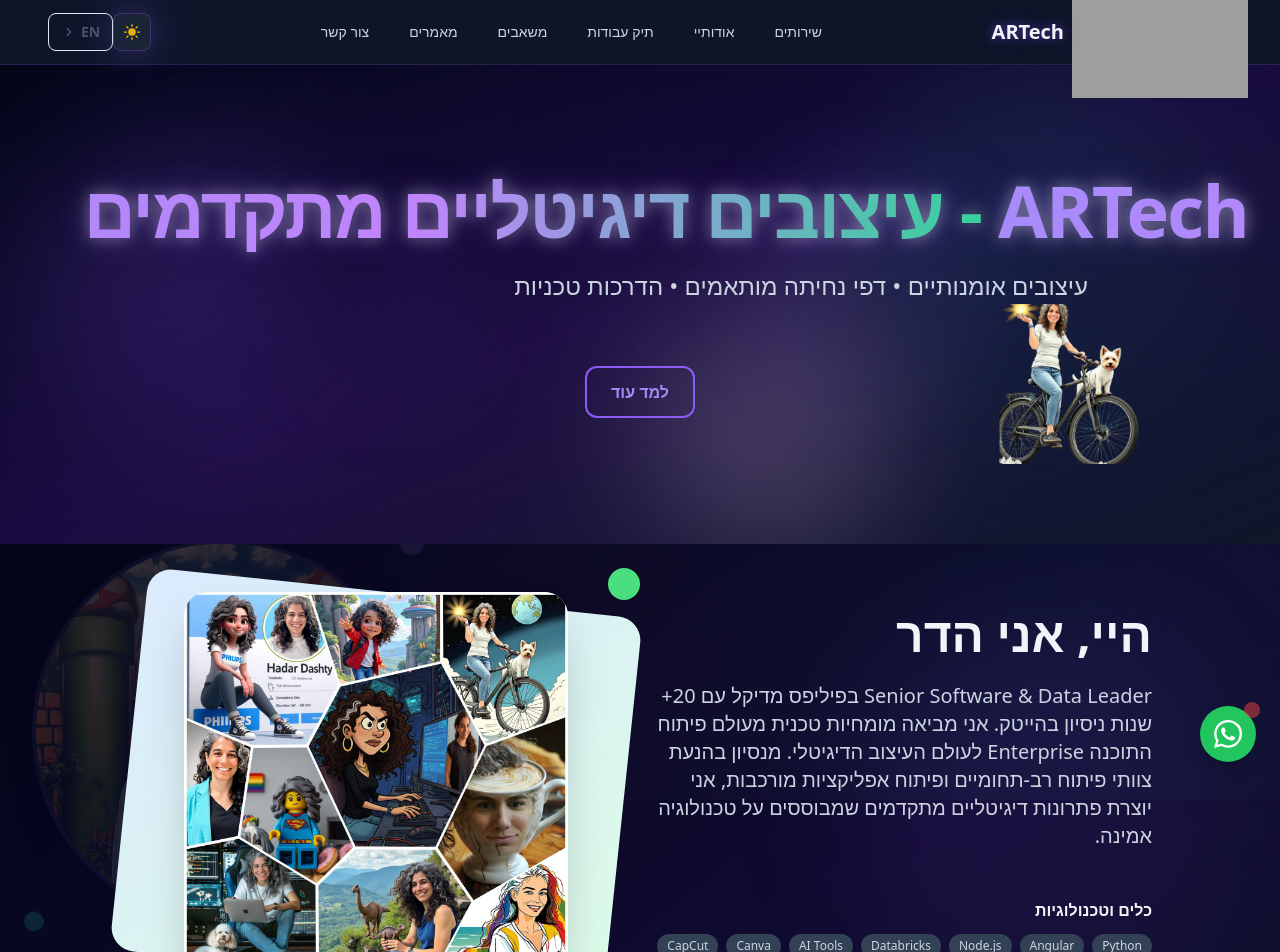
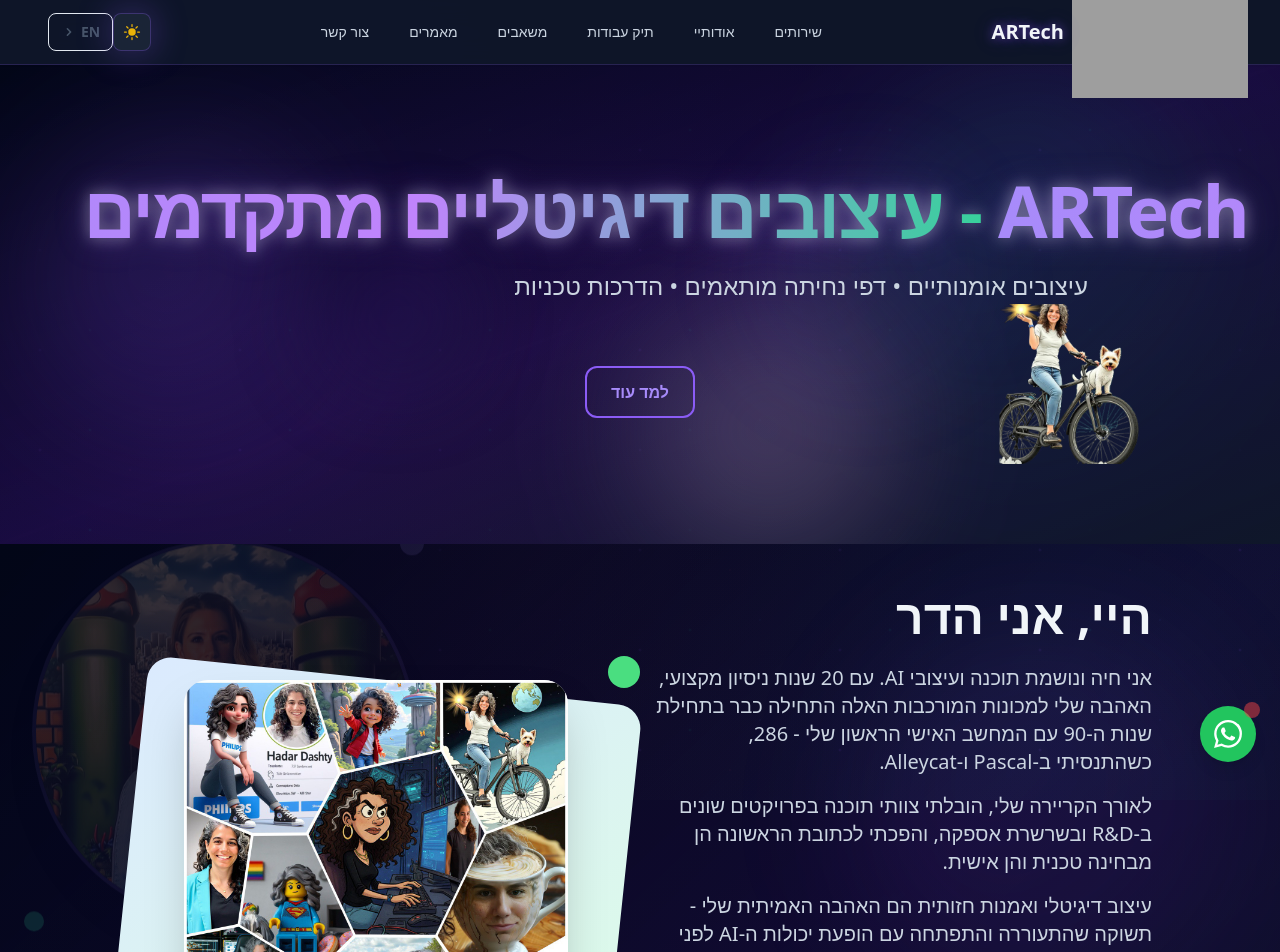
Before and after one commit to hadards/ai-art-digital, an Angular app in the folder ai-art-digital/: page / in a window 1280 px wide. Shown: the top 952 px of the page. Built offline with nearby package versions, Linux system fonts and the light colour scheme; grey boxes are pictures that could not be loaded.

Commit message:
styles fixes

```diff
--- a/ai-art-digital/src/app/data/content.data.ts
+++ b/ai-art-digital/src/app/data/content.data.ts
@@ -336,8 +336,8 @@
       en: 'Hi, I\'m Hadar'
     },
     bio: {
-      he: 'Senior Software & Data Leader בפיליפס מדיקל עם 20+ שנות ניסיון בהייטק. אני מביאה מומחיות טכנית מעולם פיתוח התוכנה Enterprise לעולם העיצוב הדיגיטלי. מנסיון בהנעת צוותי פיתוח רב-תחומיים ופיתוח אפליקציות מורכבות, אני יוצרת פתרונות דיגיטליים מתקדמים שמבוססים על טכנולוגיה אמינה.',
-      en: 'Senior Software & Data Leader at Philips Medical with 20+ years of high-tech experience. I bring technical expertise from Enterprise software development to digital design. From leading cross-functional development teams and building complex applications, I create advanced digital solutions based on reliable technology.'
+      he: 'אני חיה ונושמת תוכנה ועיצובי AI. עם 20 שנות ניסיון מקצועי, האהבה שלי למכונות המורכבות האלה התחילה כבר בתחילת שנות ה-90 עם המחשב האישי הראשון שלי - 286, כשהתנסיתי ב-Pascal ו-Alleycat.\n\nלאורך הקריירה שלי, הובלתי צוותי תוכנה בפרויקטים שונים ב-R&D ובשרשרת אספקה, והפכתי לכתובת הראשונה הן מבחינה טכנית והן אישית.\n\nעיצוב דיגיטלי ואמנות חזותית הם האהבה האמיתית שלי - תשוקה שהתעוררה והתפתחה עם הופעת יכולות ה-AI לפני כמה שנים. היכולת לשלב את המומחיות הטכנית שלי עם הראייה האמנותית מאפשרת לי ליצור עיצובים דיגיטליים ייחודיים המשלבים חדשנות טכנולוגית עם אסתטיקה מרהיבה.',
+      en: 'I live and breathe software and AI design. With 20 years of professional experience, my love for these complex machines started way back in the early 90\'s with my first own \'286\' PC when I experimented with Pascal and Alleycat.\n\nThroughout my career, I\'ve led software teams on various projects in both R&D and Supply Chain, and became the go-to person both technically and personally.\n\nDigital art and visual design are my true love - a passion that emerged and blossomed with the advent of AI capabilities a few years ago. The ability to merge my technical expertise with artistic vision allows me to create unique digital designs that combine technological innovation with stunning aesthetics.'
     }
   },
   process: [
--- a/ai-art-digital/src/app/features/about/about.component.ts
+++ b/ai-art-digital/src/app/features/about/about.component.ts
@@ -2,7 +2,6 @@
 import { CommonModule } from '@angular/common';
 import { LanguageService } from '../../language.service';
 import { ConfigService } from '../../config.service';
-import { SectionHeaderComponent } from '../../components/section-header/section-header.component';
 import { CONTENT_DATA } from '../../data/content.data';
 
 // Icon mapping for benefits
@@ -18,7 +17,7 @@
 @Component({
   selector: 'app-about',
   standalone: true,
-  imports: [CommonModule, SectionHeaderComponent],
+  imports: [CommonModule],
   template: `
     <section *ngIf="configService.isFeatureEnabled('showAboutMe')" id="about" class="relative py-12 bg-gradient-to-br from-slate-50 via-blue-50 to-primary-50 dark:bg-gradient-to-br dark:from-midnight-950 dark:via-violet-950/30 dark:to-midnight-900 overflow-hidden">
 
@@ -45,12 +44,18 @@
 
             <!-- Text Content -->
             <div [class]="contentOrder">
-              <app-section-header
-                [title]="languageService.getTranslation(aboutContent.headline)"
-                [subtitle]="languageService.getTranslation(aboutContent.bio)"
-                [centered]="false"
-                size="md">
-              </app-section-header>
+              <!-- Title -->
+              <h2 class="text-3xl md:text-4xl lg:text-5xl font-bold text-slate-900 dark:text-slate-100 dark:text-glow mb-6 leading-tight">
+                {{ languageService.getTranslation(aboutContent.headline) }}
+              </h2>
+
+              <!-- Bio with proper paragraphs -->
+              <div class="space-y-4 text-lg md:text-xl text-slate-700 dark:text-slate-300 leading-relaxed mb-8">
+                <p *ngFor="let paragraph of bioParagraphs()"
+                   class="text-slate-800 dark:text-slate-300">
+                  {{ paragraph }}
+                </p>
+              </div>
 
               <!-- Tech Stack -->
               <div class="mt-6">
@@ -165,6 +170,11 @@
     });
   }
 
+  bioParagraphs(): string[] {
+    const bioText = this.languageService.getTranslation(this.aboutContent.bio);
+    return bioText.split('\n\n').filter(p => p.trim().length > 0);
+  }
+
   // Helper methods
   getIconForBenefit(benefit: { title: { he: string } }): string {
     return BENEFIT_ICONS[benefit.title.he] || DEFAULT_BENEFIT_ICON;
--- a/ai-art-digital/src/app/layouts/footer/footer.component.ts
+++ b/ai-art-digital/src/app/layouts/footer/footer.component.ts
@@ -94,14 +94,14 @@
         </div>
 
         <!-- Bottom Section -->
-        <div class="mt-12 pt-8 border-t border-slate-300 dark:border-violet-500/20 section-divider flex flex-col md:flex-row justify-between items-center">
+        <div class="mt-12 pt-8 border-t border-slate-300 dark:border-violet-500/20 section-divider flex flex-col md:flex-row justify-between items-center gap-4">
           <div [class]="copyrightClass">
             <p class="text-slate-600 dark:text-slate-500 text-sm">
               {{ copyrightText() }}
             </p>
           </div>
 
-          <div class="mt-4 md:mt-0 flex items-center space-x-4 text-slate-600 dark:text-slate-500 text-sm">
+          <div [class]="linksClass">
             <a href="/privacy-policy" class="hover:text-slate-900 dark:hover:text-violet-300 transition-colors">{{ privacyText() }}</a>
             <span>•</span>
             <a href="/terms-of-service" class="hover:text-slate-900 dark:hover:text-violet-300 transition-colors">{{ termsText() }}</a>
@@ -125,6 +125,13 @@
 
   get copyrightClass(): string {
     return this.languageService.direction() === 'rtl' ? 'md:text-right' : 'md:text-left';
+  }
+
+  get linksClass(): string {
+    const baseClasses = 'flex items-center gap-4 text-slate-600 dark:text-slate-500 text-sm';
+    return this.languageService.direction() === 'rtl'
+      ? `${baseClasses} md:text-right`
+      : `${baseClasses} md:text-left`;
   }
 
   brandName(): string {
```
